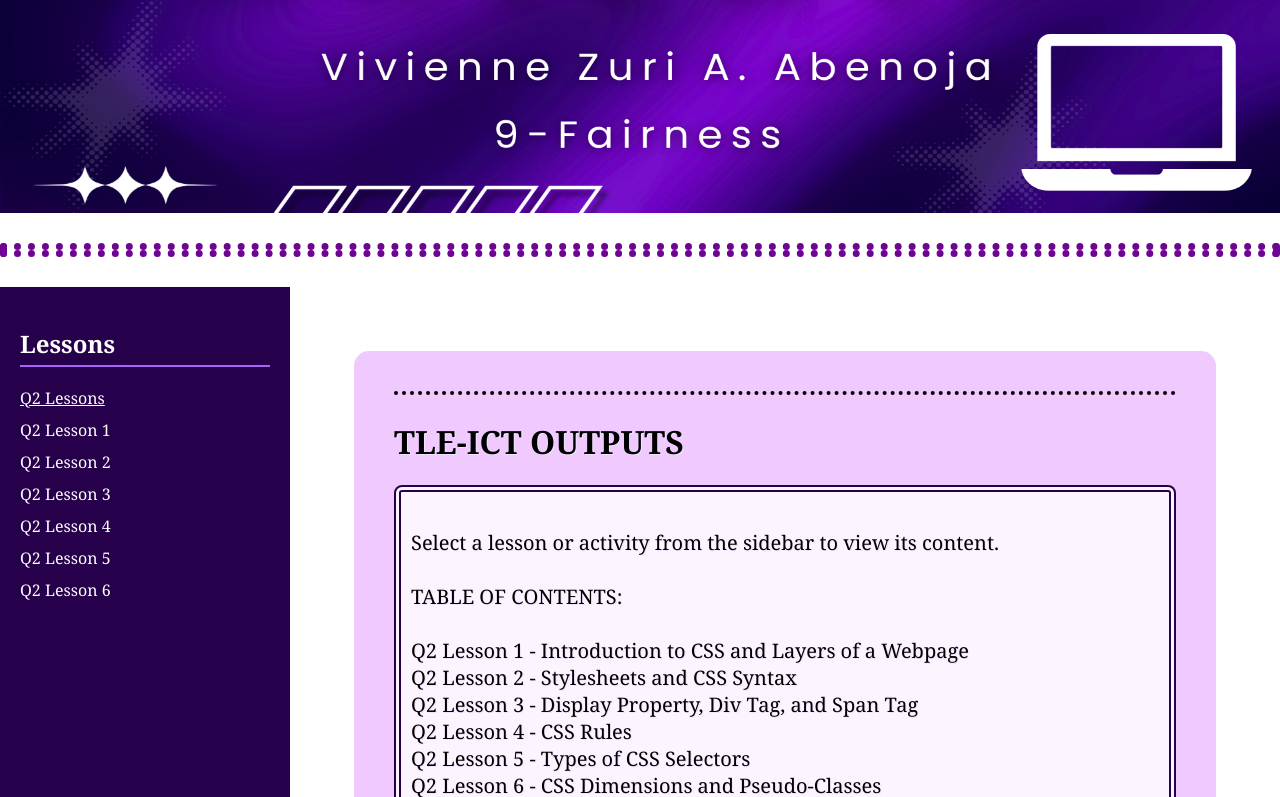
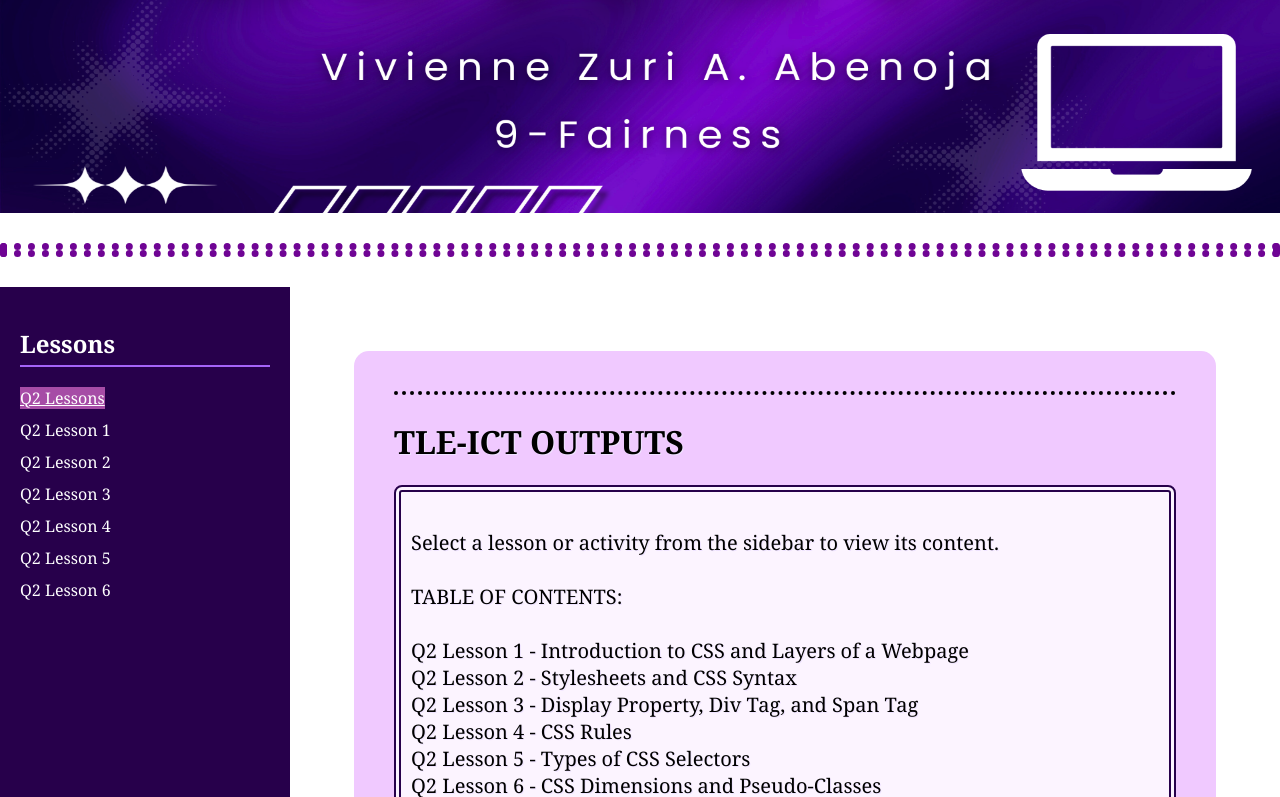
Before and after one commit to Evienna/TLE-ICT-2nd-Qtr-Portfolio, a plain HTML site: page TLE.html in a window 1280 px wide. In both pictures the pointer is over the link "Q2 Lessons". Shown: the part 471-1268 px from the top of the page. Drawn offline with Linux system fonts and the light colour scheme.

Commit message:
Update tle.css

```diff
--- a/tle.css
+++ b/tle.css
@@ -120,6 +120,12 @@ body {
     text-decoration: underline;
 }
 
+.sidebar a:hover {
+  background-color: #a64ca6;
+  color: #fff;
+  transition: 0.3s;
+}
+
 .main-content {
     flex: 1;
     padding: 40px;
```
